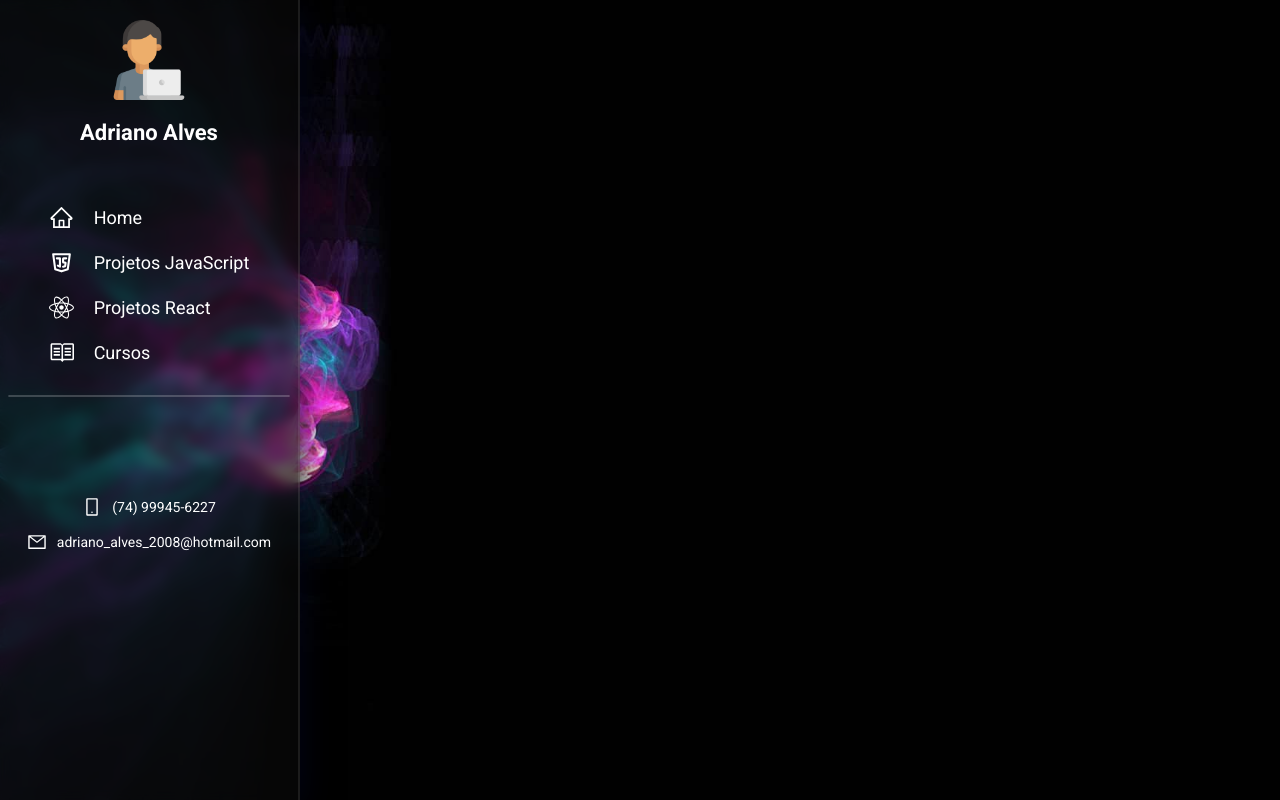
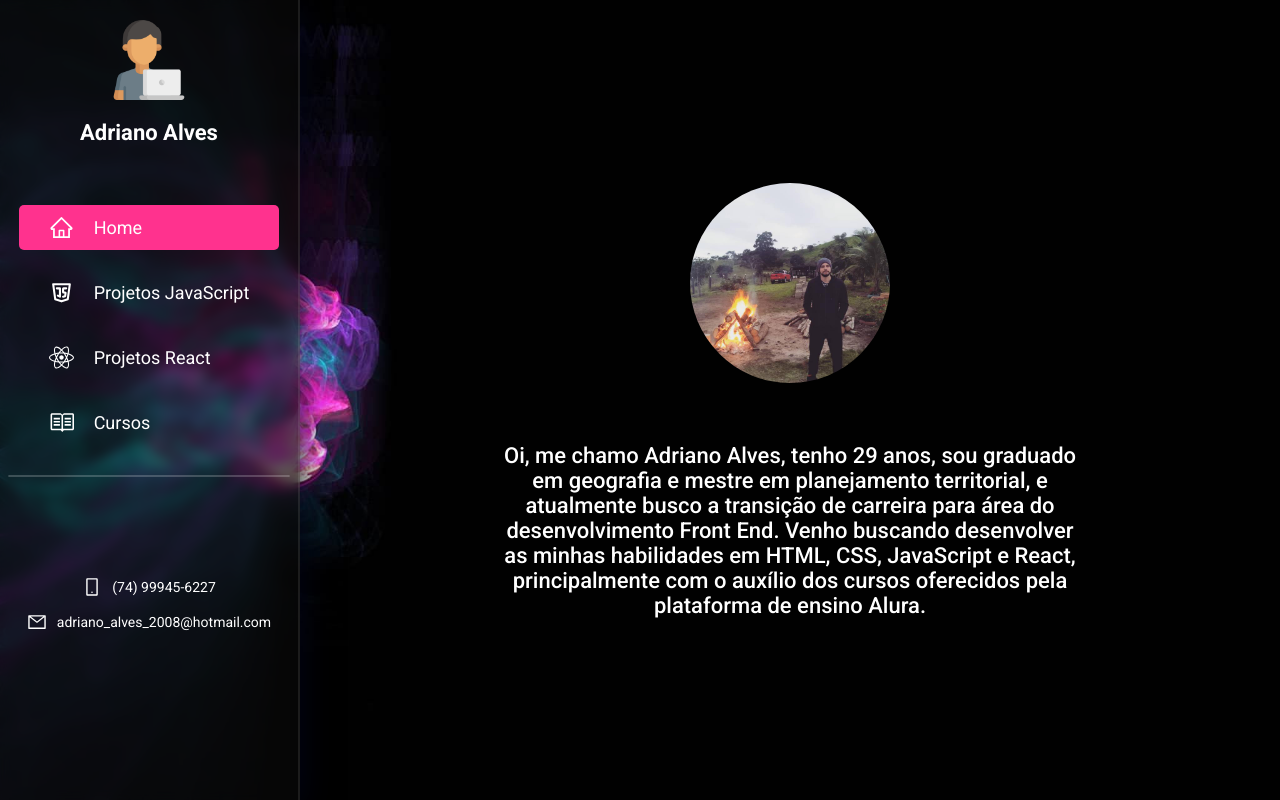
Before and after one commit to Adrianodbs/Portifolio-reactjs, a React (Create React App) app: page / in a window 1280 px wide. Built offline with nearby package versions, Linux system fonts and the light colour scheme.

Commit message:
iniciando a Home

```diff
--- a/src/Global.js
+++ b/src/Global.js
@@ -19,5 +19,7 @@ export default createGlobalStyle`
     background-size: cover;
     background-position: center;
     font-family: 'Roboto', sans-serif;
+    display: flex;
+    flex-direction: row;
   }
 `
--- a/src/components/Header/index.js
+++ b/src/components/Header/index.js
@@ -7,8 +7,18 @@ import { TbBrandJavascript } from 'react-icons/tb'
 import { FaReact } from 'react-icons/fa'
 import { GoBook } from 'react-icons/go'
 
-function Header() {
+//Hooks
+import { useState } from 'react'
+import Home from '../../pages/Home'
+
+function Header({ page }) {
+  const [menu, setMenu] = useState(1)
+
+  const action = index => {
+    setMenu(index)
+  }
   return (
+    <C.Page>
       <C.Sidebar>
         <C.Title>
           <C.Logo src={logo} alt="" />
@@ -16,19 +26,31 @@ function Header() {
         </C.Title>
         <C.UlContent>
           <ul>
-          <li>
+            <li
+              className={`${menu === 1 ? 'active' : ''}`}
+              onClick={() => action(1)}
+            >
               <AiOutlineHome size={25} />
               <span>Home</span>
             </li>
-          <li>
+            <li
+              className={`${menu === 2 ? 'active' : ''}`}
+              onClick={() => action(2)}
+            >
               <TbBrandJavascript size={25} />
               <span>Projetos JavaScript</span>
             </li>
-          <li>
+            <li
+              className={`${menu === 3 ? 'active' : ''}`}
+              onClick={() => action(3)}
+            >
               <FaReact size={25} />
               <span>Projetos React</span>
             </li>
-          <li>
+            <li
+              className={`${menu === 4 ? 'active' : ''}`}
+              onClick={() => action(4)}
+            >
               <GoBook size={25} />
               <span>Cursos</span>
             </li>
@@ -47,6 +69,8 @@ function Header() {
           </p>
         </C.Contato>
       </C.Sidebar>
+      {menu === 1 && <Home />}
+    </C.Page>
   )
 }
 
--- a/src/components/Header/styles.js
+++ b/src/components/Header/styles.js
@@ -1,7 +1,11 @@
 import styled from 'styled-components'
 
+export const Page = styled.div`
+  display: flex;
+`
+
 export const Sidebar = styled.header`
-  width: 300px;
+  min-width: 300px;
   height: 100vh;
   backdrop-filter: blur(6px);
   -webkit-backdrop-filter: blur(6px);
@@ -49,6 +53,14 @@ export const UlContent = styled.div`
     display: flex;
     align-items: center;
     gap: 20px;
+    cursor: pointer;
+    padding: 10px 30px;
+    transition: all 0.3s;
+  }
+
+  li.active {
+    background: #ff328e !important;
+    border-radius: 5px;
   }
 
   span {
--- /dev/null
+++ b/src/pages/Home/index.js
@@ -0,0 +1,20 @@
+import foto from '../../img/pp.jpg'
+import * as C from './styles'
+
+function Home() {
+  return (
+    <C.HomePage>
+      <img src={foto} alt="foto de perfil" />
+      <p>
+        Oi, me chamo Adriano Alves, tenho 29 anos, sou graduado em geografia e
+        mestre em planejamento territorial, e atualmente busco a transição de
+        carreira para área do desenvolvimento Front End. Venho buscando
+        desenvolver as minhas habilidades em HTML, CSS, JavaScript e React,
+        principalmente com o auxílio dos cursos oferecidos pela plataforma de
+        ensino Alura.
+      </p>
+    </C.HomePage>
+  )
+}
+
+export default Home
--- /dev/null
+++ b/src/pages/Home/styles.js
@@ -0,0 +1,22 @@
+import styled from 'styled-components'
+
+export const HomePage = styled.div`
+  display: flex;
+  flex-direction: column;
+  align-items: center;
+  justify-content: center;
+  gap: 60px;
+
+  img {
+    width: 200px;
+    border-radius: 50%;
+  }
+
+  p {
+    color: #fff;
+    width: 60%;
+    text-align: center;
+    font-size: 22px;
+    font-weight: 500;
+  }
+`
```
Lines whose indentation alone changed are shown as unchanged.
